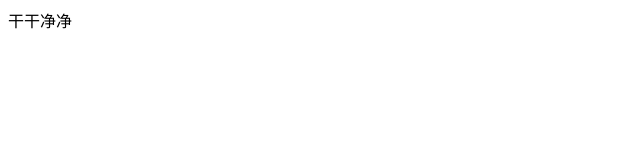
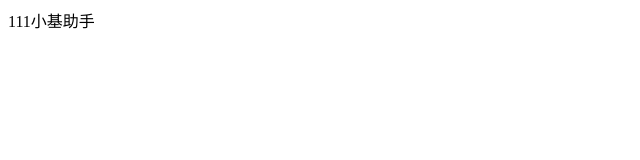
Before and after one commit to JunGeges/my-vue-app, a Vue app: page / in a window 1280 px wide. Shown: the top 160 px of the page, without its empty margins (0-640 px from the left). Built offline with nearby package versions, Linux system fonts and the light colour scheme.

Commit message:
安装vant

```diff
--- a/package.json
+++ b/package.json
@@ -9,6 +9,7 @@
   },
   "dependencies": {
     "core-js": "^3.6.5",
+    "vant": "^2.12.33",
     "vue": "^2.6.11"
   },
   "devDependencies": {
--- a/src/App.vue
+++ b/src/App.vue
@@ -1,13 +1,18 @@
 <template>
-  <div id="app">
-  干干净净
-  </div>
+    <div id="app">
+        <nav-bar>
+          <template v-slot:left>111</template>
+        </nav-bar>
+    </div>
 </template>
 
 <script>
-
+import NavBar from './components/NavBar/NavBar'
 export default {
-  name: 'App'
+    name: 'App',
+    components: {
+        NavBar
+    }
 }
 </script>
 
--- /dev/null
+++ b/src/components/NavBar/NavBar.vue
@@ -0,0 +1,23 @@
+<template>
+  <div>
+    <slot name="left"></slot>
+    <slot name="middle">小基助手</slot>
+  </div>
+</template>
+
+<script>
+export default {
+  name: "MyVueAppNavbar",
+
+  data() {
+    return {};
+  },
+
+  mounted() {},
+
+  methods: {},
+};
+</script>
+
+<style lang="scss" scoped>
+</style>
```
Also changed, not shown: 1 other file (tests, documents, lock files or other folders).
